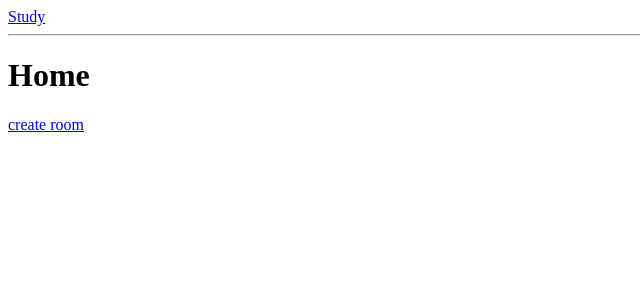
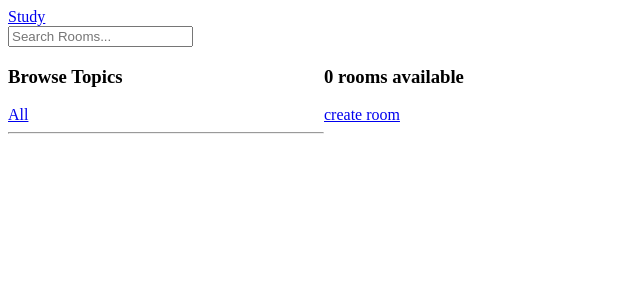
Before and after one commit to gracebir/django-connect-app, a Django app: page / in a window 1280 px wide. Shown: the top 300 px of the page, without its empty margins (0-640 px from the left). Run offline with Django 4.2, Linux system fonts and the light colour scheme; data that the repository does not hold is empty.

Commit message:
search functionallity

```diff
--- a/base/templates/base/home.html
+++ b/base/templates/base/home.html
@@ -1,14 +1,34 @@
 {%extends 'main.html'%}
 
 {% block content%}
-<h1>Home</h1>
+<style>
+    .home-container {
+        display: grid;
+        grid-template-columns: 1fr 3fr;
+    }
+</style>
+<div class="home-container">
+    <div>
+        <h3>Browse Topics</h3>
+        <a href="{% url 'home' %}">All</a>
+        <hr>
+        {% for topic in topics%}
+        <div>
+            <a href="{% url 'home' %}?q={{topic.name}}">{{topic.name}}</a>
+        </div>
+        {%endfor%}
+    </div>
+    <div>
+        <h3> {{room_count}} rooms available</h3>
+
         <div>
             <div>
                 <a href="{% url 'create-room' %}">create room</a>
                 {% for room in rooms %}
                 <div>
 
-            <p>@{{room.host.username}} <a href="{% url 'update-room' room.id %}">edit</a> <a href="{% url 'delete-room' room.id%}">delete</a></p>
+                    <p>@{{room.host.username}} <a href="{% url 'update-room' room.id %}">edit</a> <a
+                            href="{% url 'delete-room' room.id%}">delete</a></p>
                     <h5>{{room.id}} -- <a href="{% url 'room' room.id %}">{{room.name}}</a></h5>
 
                     <small>{{room.topic.name}}</small>
@@ -17,4 +37,6 @@
                 {% endfor%}
             </div>
         </div>
+    </div>
+</div>
 {% endblock content%}
--- a/base/views.py
+++ b/base/views.py
@@ -1,6 +1,6 @@
 from django.shortcuts import render, redirect
-# Create your views here.
-from .models import Room
+from django.db.models import Q
+from .models import Room, Topic
 from .form import RoomForm
 # rooms = [
 #     {'id': 1, 'name': 'Lets learn python'},
@@ -9,8 +9,12 @@ from .form import RoomForm
 # ]
 
 def home(request):
-    rooms = Room.objects.all()
-    context = {'rooms': rooms}
+    q = request.GET.get('q') if request.GET.get('q') != None else ''
+
+    rooms = Room.objects.filter(Q(topic__name__icontains=q) | Q(name__icontains=q) | Q(description__icontains=q))
+    topics = Topic.objects.all()
+    room_count = rooms.count()
+    context = {'rooms': rooms, 'topics':topics, 'room_count': room_count}
     return render(request, 'base/home.html',context)
 
 def room(request, pk):
--- a/templates/navbar.html
+++ b/templates/navbar.html
@@ -1,4 +1,7 @@
 <nav>
     <a href="/">Study</a>
-    <hr>
+
+    <form method="GET" accept="{% url 'home' %}">
+        <input type="text" name="q" placeholder="Search Rooms...">
+    </form>
 </nav>
```
Lines whose indentation alone changed are shown as unchanged.
